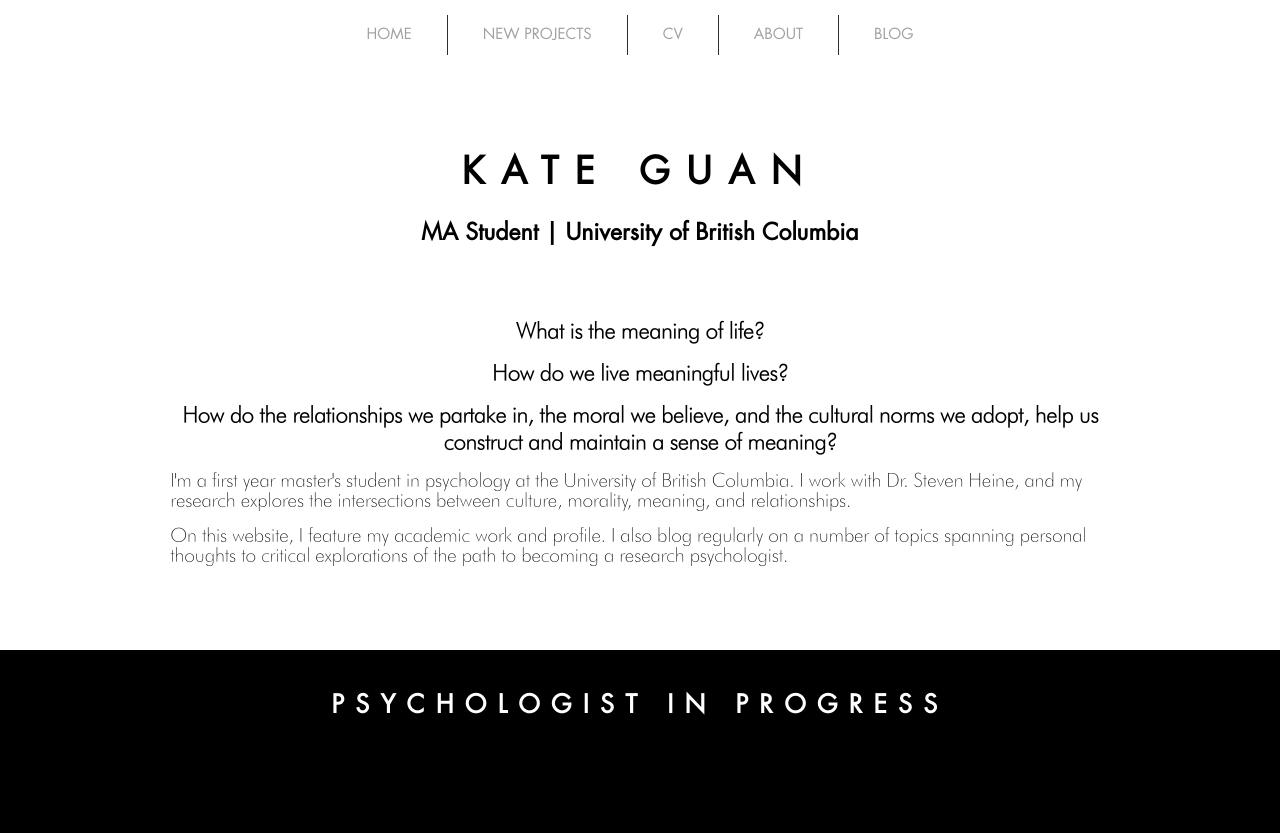
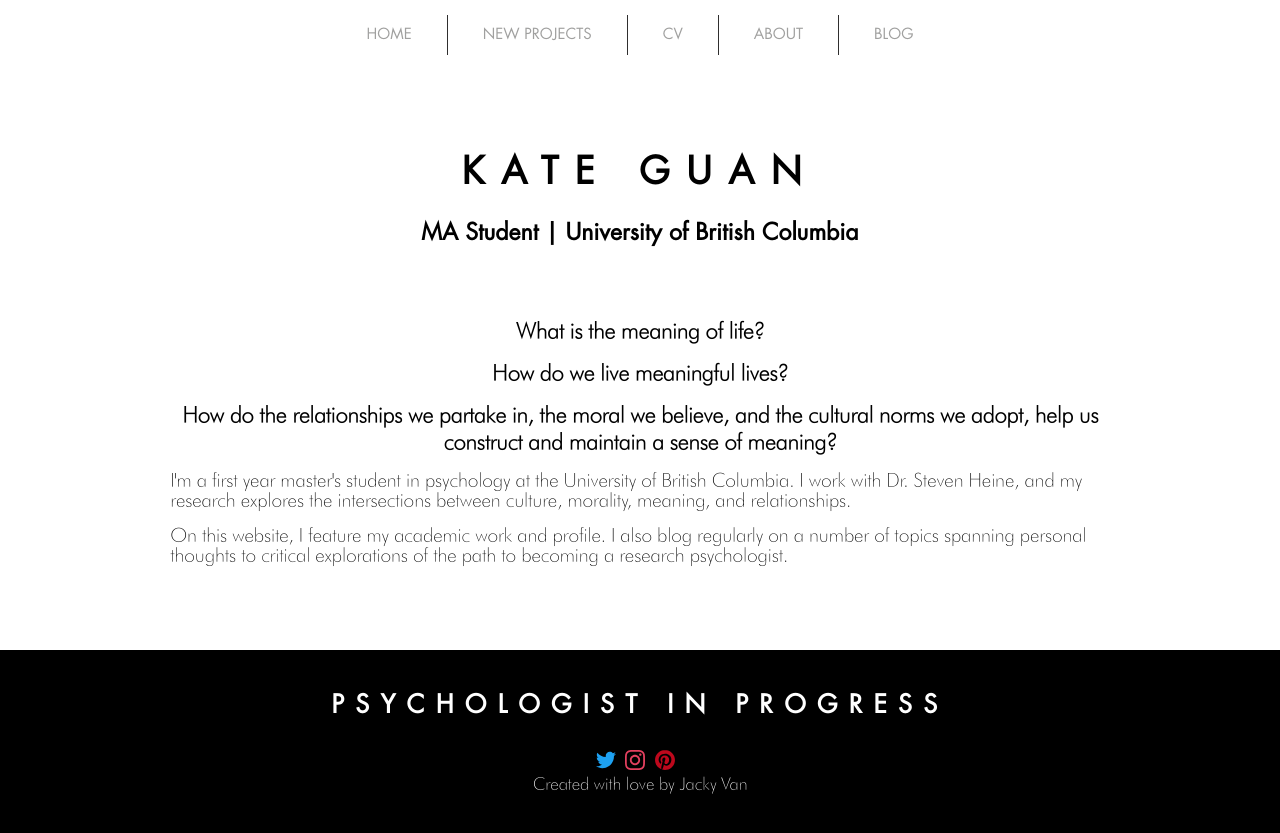
Before and after one commit to Jaacky/katewguan.com, a Jekyll site: the page built from index.html, in a window 1280 px wide. Shown: the top 833 px of the page. Built offline with Jekyll 4.4.1, drawn with Linux system fonts in a browser that asks for light colours.

Commit message:
Adding social media icons to footer

```diff
--- a/_includes/footer.html
+++ b/_includes/footer.html
@@ -1,8 +1,20 @@
 <div class="footer">
     <h2>Psychologist in progress</h2>
     <div class="container">
-        <div class="social-media"></div>
+        <div class="social-media-icons">
+            <a href="https://twitter.com/katewguan" id="twitter" class="social-media-icon">
+                {% include icons/twitter-icon.html %}
+            </a>
+            <a href="https://www.instagram.com/kataguan/" id="instagram" class="social-media-icon">
+                {% include icons/instagram-icon.html %}
+            </a>
+            <a href="#" id="pintrest" class="social-media-icon">
+                {% include icons/pintrest-icon.html %}
+            </a>
+        </div>
         <div class="mailing-list"></div>
-        <div class="copyright"></div>
+        <div class="copyright">
+            <p>Created with love by Jacky Van</p>
+        </div>
     </div>
 </div>
--- a/css/styles.css
+++ b/css/styles.css
@@ -302,6 +302,7 @@ nav a.active, nav a:hover {
 
 #twitter {
     fill: #1DA1F2;
+    margin-right: 9px; /* bird makes spacing look bigger */
 }
 
 #instagram {
```
